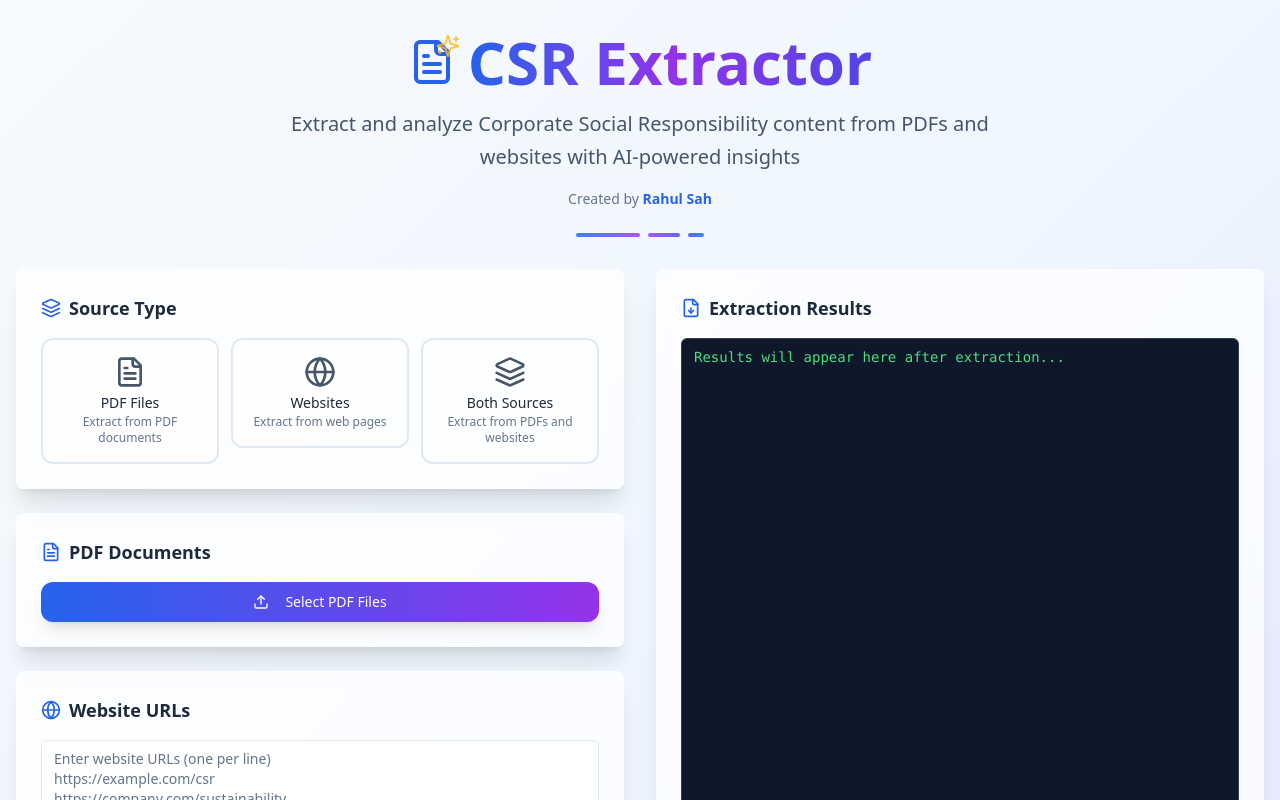
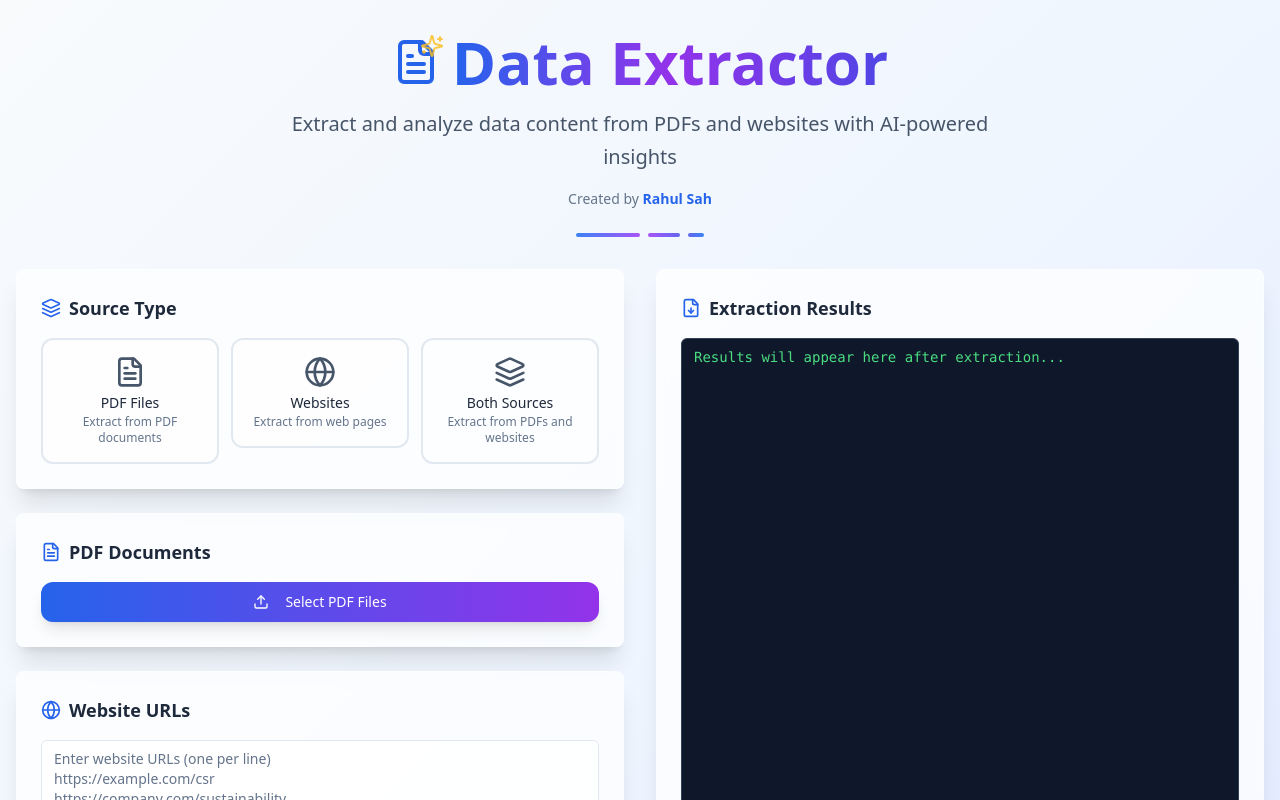
Before and after one commit to Zerodaysquad0/dataextractorforcsrs, a React (Vite) app: page / in a window 1280 px wide. Shown: the top 800 px of the page. Built offline with nearby package versions, Linux system fonts and the light colour scheme.

Commit message:
Change website name
Update website name from "CSR Extractor" to "Data Extractor" in the header and meta tags.

```diff
--- a/index.html
+++ b/index.html
@@ -4,12 +4,12 @@
   <head>
     <meta charset="UTF-8" />
     <meta name="viewport" content="width=device-width, initial-scale=1.0" />
-    <title>Rahul's CSR Extractor - AI-Powered Corporate Social Responsibility Analysis</title>
-    <meta name="description" content="CSR Extractor by Rahul Sah - Extract and analyze Corporate Social Responsibility content from PDFs and websites with AI-powered insights" />
+    <title>Rahul's Data Extractor - AI-Powered Data Analysis</title>
+    <meta name="description" content="Data Extractor by Rahul Sah - Extract and analyze data content from PDFs and websites with AI-powered insights" />
     <meta name="author" content="Rahul Sah" />
 
-    <meta property="og:title" content="Rahul's CSR Extractor - AI-Powered CSR Analysis" />
-    <meta property="og:description" content="CSR Extractor by Rahul Sah - Extract and analyze Corporate Social Responsibility content from PDFs and websites with AI-powered insights" />
+    <meta property="og:title" content="Rahul's Data Extractor - AI-Powered Data Analysis" />
+    <meta property="og:description" content="Data Extractor by Rahul Sah - Extract and analyze data content from PDFs and websites with AI-powered insights" />
     <meta property="og:type" content="website" />
     <meta property="og:image" content="https://lovable.dev/opengraph-image-p98pqg.png" />
 
--- a/src/components/Header.tsx
+++ b/src/components/Header.tsx
@@ -10,11 +10,11 @@ export const Header = () => {
           <Sparkles className="w-6 h-6 text-amber-400 absolute -top-1 -right-1 animate-pulse" />
         </div>
         <h1 className="text-4xl md:text-6xl font-bold bg-gradient-to-r from-blue-600 via-purple-600 to-indigo-600 bg-clip-text text-transparent">
-          CSR Extractor
+          Data Extractor
         </h1>
       </div>
       <p className="text-xl text-slate-600 max-w-3xl mx-auto leading-relaxed">
-        Extract and analyze Corporate Social Responsibility content from PDFs and websites with AI-powered insights
+        Extract and analyze data content from PDFs and websites with AI-powered insights
       </p>
       <div className="mt-4 text-sm text-slate-500 font-medium">
         Created by <span className="text-blue-600 font-semibold">Rahul Sah</span>
```
